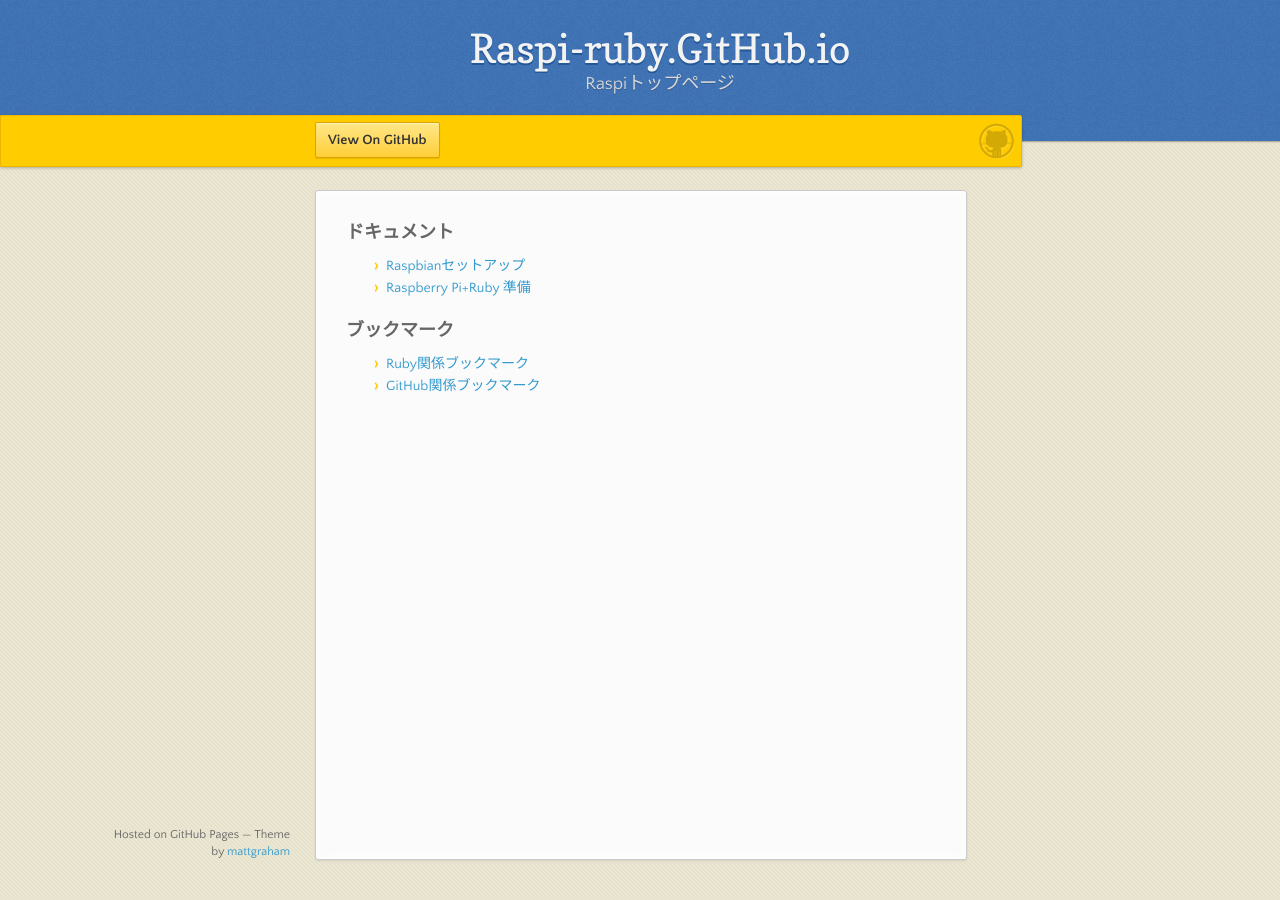
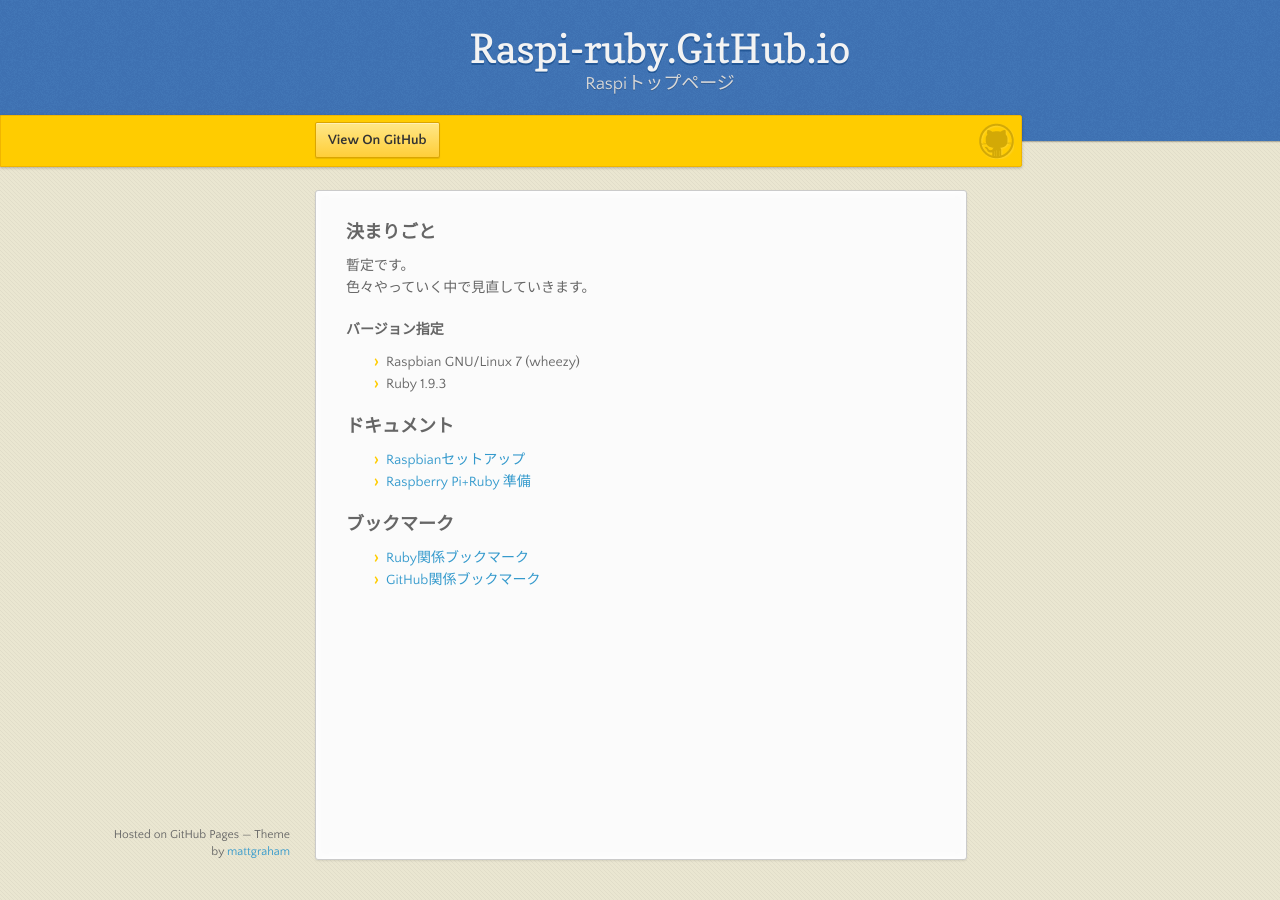
Before and after one commit to raspi-ruby/raspi-ruby.github.io, a Jekyll site: the page built from index.md, in a window 1280 px wide. Built offline with Jekyll 4.4.1, drawn with Linux system fonts in a browser that asks for light colours; nearby versions of some CDN libraries.

Commit message:
決まりごと追加

```diff
--- a/index.md
+++ b/index.md
@@ -2,6 +2,17 @@
 layout: index
 title : Raspiトップページ
 ---
+
+### 決まりごと
+
+暫定です。
+色々やっていく中で見直していきます。
+
+#### バージョン指定
+
+* Raspbian GNU/Linux 7 (wheezy)
+* Ruby 1.9.3
+
 
 ### ドキュメント
 
```
